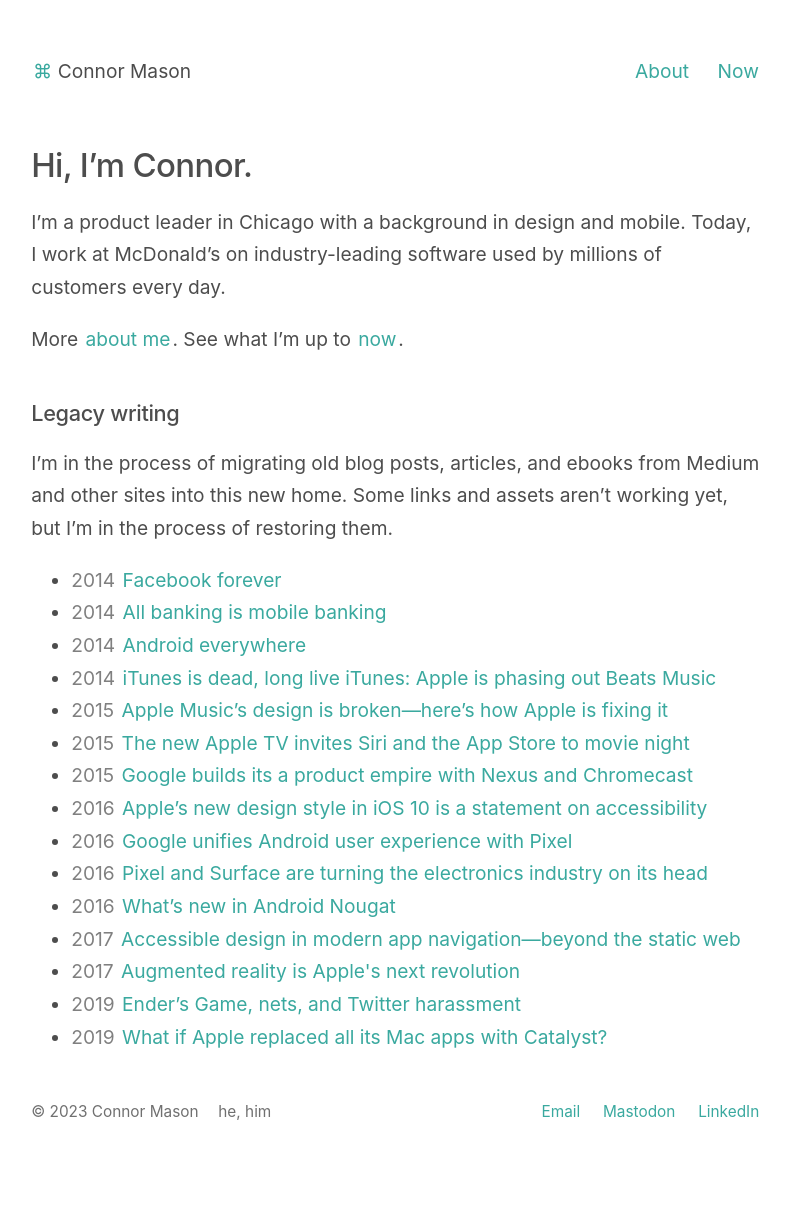
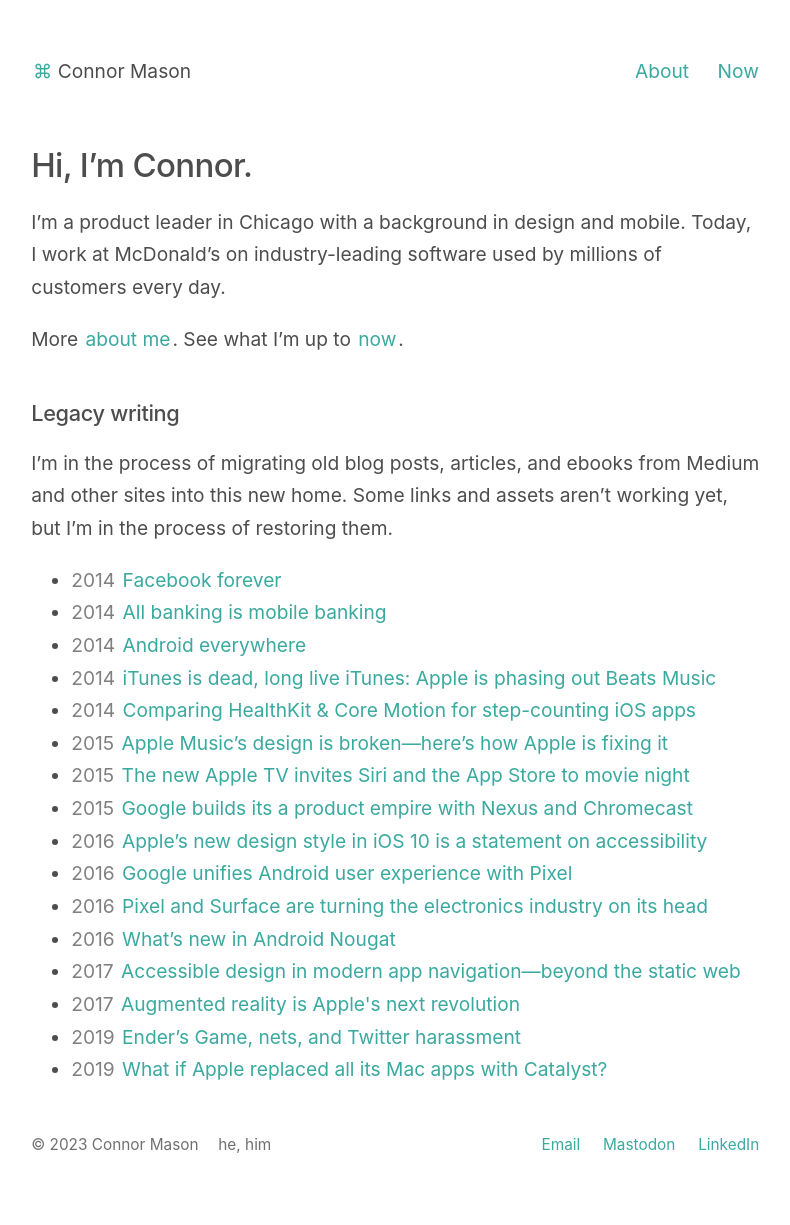
Before and after one commit to conmas/site, a Jekyll site: the page built from _pages/index.md, in a window 1280 px wide. Shown: the whole page, without its empty margins (244-1034 px from the left). Built offline with Jekyll 4.4.1, drawn with Linux system fonts in a browser that asks for light colours; before the commit the page ends 1192 px from its top, so only the background shows below that; some of the changed lines change nothing that is shown.

Commit message:
New content

````diff
--- a/_pages/index.md
+++ b/_pages/index.md
@@ -4,7 +4,6 @@ title: Home
 id: home
 permalink: /
 ---
-
 # Hi, I’m Connor.
 
 I’m a product leader in Chicago with a background in design and mobile. Today, I work at McDonald’s on industry-leading software used by millions of customers every day.
--- /dev/null
+++ b/_posts/2014-11-17-healthkit-core-motion-ios-step-counting.md
@@ -0,0 +1,183 @@
+---
+date: 2014-11-17
+title: Comparing HealthKit & Core Motion for step-counting iOS apps
+---
+![[health-ios-8.png]]
+
+iOS 8 introduced the HealthKit framework and its own Health app to allow users to track and monitor over sixty measurements, including steps, blood pressure, heart rate, and even caffeine consumption. Apple is allowing developers to create applications that request and share health data with the rest of its ecosystem. Apple does its part by sharing measurements the hardware can detect such as steps and distance walked. The barometers in iPhone 6 and iPhone 6 Plus take this a step further by reporting flights of stairs climbed.
+
+Sound familiar? iOS 7 also provided some very similar functionality with the Core Motion framework. The iPhone 5S introduced the M7 motion coprocessor to track, store, and provide incredibly fast access to these statistics in applications. The M8 coprocessor is Apple’s next iteration, which includes the barometer on newer iPhones. The Health app didn’t exist a year ago, but many developers found plenty of creative ways to showcase this data.
+
+Now developers have two options to create step and distance tracking applications: HealthKit and Core Motion. They both provide similar activity data with some caveats. Neither is superior to the other in every aspect, so it’s important for developers to recognize the parameters of the application you would like to build. Later, we will provide some hypothetical use cases for displaying this data and comparing the time it takes the system to supply this data between the two frameworks. The goal of this is to help developers create powerful and efficient applications by choosing the correct framework for their needs.
+
+![[healthkit-apps.png]]
+> Apple's official Health app in iOS 8, third-party fitness app Breeze, and an in-app modal view for apps to request access to HealthKit data.
+
+## HealthKit
+
+If your application utilizes more than just steps, distance, or flights of stairs, you’ll need to use HealthKit to access many more measurements than Core Motion. You simply need to gather a list of measurements you would like to track and request authorization from the user. HealthKit has the benefit of storing health data for an indefinite amount of time. Any app that has been granted access can fetch data ever since a user installed iOS 8 and begun recording data. The M7 & M8 motion coprocessors mentioned earlier started sending their data to HealthKit where they can be viewed in the Health app. Other wearables, like the Jawbone Up or Fitbit products, have the opportunity to write to HealthKit, but not all activity apps and hardware have jumped at the chance to support HealthKit.
+
+Both users and applications have the ability to manipulate data, meaning users themselves have the ability to record or delete their own statistics manually within the Health app. It’s up to applications reading the data to trust the accuracy of the results. The opposite scenario can also occur, if malicious applications record erroneous data into HealthKit—but Apple has secured HealthKit permissions to protect a user and their privacy.[^1] As of iOS 8.1, Health data also is not persisted when a user backs up their phone’s data and restores it at a later date.
+
+## Core Motion
+
+Core Motion acts as a pedometer that can access your steps, distance, and flights of stairs. Since it talks directly to the M7 or M8 motion coprocessor, Core Motion is incredibly fast, but it does have its own limitations. Similar to HealthKit, Core Motion data needs to request permission from the user and cannot be synced across devices. Core Motion also only stores data from the past week, as opposed to HealthKit’s ability to store them for an indefinite amount of time. Although it has many more limitations than HealthKit, Core Motion’s speed in retrieving activity data should not be overlooked.
+
+Each set of APIs provides methods to retrieve data from their respective stores. Core Motion provides a simple API with two types of queries. Apple maintains documentation on the Core Motion Pedometer, [which can be found here](https://developer.apple.com/LIBRARY/ios/documentation/CoreMotion/Reference/CMPedometer_class/index.html#//apple_ref/occ/cl/CMPedometer).
+
+## Types of Queries
+
+One query is a simple data range, where developers specify a start and stop time. Developers receive a `CMPedometer` object in the completion handler that provides access to steps, distance, and flights of stairs data.
+
+```objective-c
+(void)queryPedometerDataFromDate:(NSDate *)start
+						  toDate:(NSDate *)end
+					 withHandler:(CMPedometerHandler)handler;
+```
+
+Core Motion also allows apps to observe steps as the user is walking down the street. If the user moves a few steps, apps will be notified of the update and can update the UI accordingly.
+
+```objective-c
+(void)startPedometerUpdatesFromDate:(NSDate *)start
+                        withHandler:(CMPedometerHandler)handler;
+```
+
+There also is a complementary method developers should call to signify when they wish to stop receiving updates.
+
+```objective-c
+(void)stopPedometerUpdates;
+```
+
+HealthKit provides parallel methods that do nearly the same thing as Core Motion, plus a few extra features. With HealthKit, developers can create a statistics query where they provide a time range, but they also must include one or more health data types. For these examples, we’ll be sticking with steps, but developers have the option to provide any of the 60-plus health data types referenced above. You can also specify the source of a HealthKit query if you want to specifically retrieve data from specific hardware or applications, like the M7 or M8, a Jawbone Up, and more. More information on a HKStatisticsQuery can be found in [Apple’s developer library](https://developer.apple.com/Library/ios/documentation/HealthKit/Reference/HKStatisticsQuery_Class/index.html).
+
+```objective-c
+`(instancetype)initWithQuantityType:(HKQuantityType *)quantityType
+            quantitySamplePredicate:(NSPredicate *)quantitySamplePredicate
+                            options:(HKStatisticsOptions)options
+                         anchorDate:(NSDate *)anchorDate
+                 intervalComponents:(NSDateComponents *)intervalComponents;
+```
+
+HealthKit provides an observer query, which is similar to Core Motion’s method of counting steps as the user is moving while actively using your application. HealthKit also features some advanced querying abilities that Core Motion doesn’t include. One is a Collection Query—rather than providing one statistic for a given time range, collection queries allow for interval components which specify a segment of time to split results. For example, if a developer creates a Collection Query for the past 24 hours in intervals of 30 minutes, they’ll receive a collection object with 48 data points, each containing the step counts within each 30-minute interval of the day. This is very useful to show users when they are most active during the day. Core Motion doesn’t natively include this functionality, but it can be implemented by making multiple calls to the Pedometer with incremental time ranges.
+
+HealthKit also offers a variety of other queries we won’t be covering here—including background observations, source, and correlation queries. For more information on everything HealthKit has to offer, check out [Apple’s documentation here](https://developer.apple.com/Library/ios/documentation/HealthKit/Reference/HealthKit_Framework/index.html#//apple_ref/doc/uid/TP40014707).
+
+## Comparison
+
+#### iPhone 5s<sub>a</sub> steps[^2]
+| Query | Core Motion | HealthKit | Steps |
+| ---- | ---- | ---- | ---- |
+| 1 hour | 0.001479 | 0.12345 | 636 |
+| 1 day | 0.001495 | 0.15778 | 12,108 |
+| 7 days | 0.001432 | 0.284386 | 55,672 |
+| 14 days |  | 0.480623 | 117,631 |
+| 30 days |  | 0.764683 | 231,245 |
+#### iPhone 5s<sub>a</sub> intervals[^2]
+| Query | Core Motion | HealthKit | Intervals |
+| ---- | ---- | ---- | ---- |
+| Each hour for past day | 0.033564 | 2.502082 | 24 |
+| Each half hour for past day | 0.059479 | 4.648873 | 48 |
+| Each hour for past week | 0.38212 | 17.774078 | 168 |
+| Each hour for past two weeks |  | 38.137488 | 336 |
+| Each hour for past three weeks |  | 58.742764 | 504 |
+We’ve already discussed the feature limitations of each framework, and now let’s get to comparing the optimization.  For these tests we are going to assume our example application is only referencing steps data. We know both HealthKit and Core Motion have the ability to report this data. We tested Core Motion and HealthKit performance on six different devices, including iPhone 5s, iPhone 6, and iPhone 6 Plus. Some of the devices tested have been used regularly since the debut of iOS 8, while some were either recently purchased or have not moved around enough to record many steps.
+#### iPhone 5s<sub>b</sub> steps[^2]
+| Query | Core Motion | HealthKit | Steps |
+| ---- | ---- | ---- | ---- |
+| 1 hour | 0.001468 | 0.573899 | 394 |
+| 1 day | 0.001511 | 0.32365 | 6,524 |
+| 7 days | 0.001468 | 0.46644 | 50,579 |
+| 14 days |  | 0.595634 | 142,107 |
+| 30 days |  | 0.96693 | 258,878 |
+#### iPhone 5s<sub>b</sub> intervals[^2]
+| Query | Core Motion | HealthKit | Intervals |
+| ---- | ---- | ---- | ---- |
+| Each hour for past day | 0.032579 | 3.077825 | 24 |
+| Each half hour for past day | 0.050431 | 5.742032 | 48 |
+| Each hour for past week | 0.165465 | 20.303977 | 168 |
+| Each hour for past two weeks |  | 41.773169 | 336 |
+| Each hour for past three weeks |  | 66.604945 | 504 |
+Right off the bat, experiments showed Apple’s Health app struggling to provide step information on its own reported data when users tap “Show All Data.” While this feature worked great at the release of iOS 8, it seems to be getting bogged down weeks later by the immense amount of data its aggregates every day from the motion coprocessors. After some occasional delays, the Health app displays data in quantities of around 8 or so steps. For users who walk an average of 10,000 steps per day, their phones would add 1,250 records daily.  Apple’s Health and HealthKit database is going to eventually become enormous and unwieldy. This could provide a disappointing experience, and calls into question how Apple intends to address this performance bottleneck in the long term.
+#### iPhone 6<sub>a</sub> steps[^2]
+| Query | Core Motion | HealthKit | Steps |
+| ---- | ---- | ---- | ---- |
+| 1 hour | 0.001192 | 0.013739 | 444 |
+| 1 day | 0.001197 | 0.19086 | 3,099 |
+| 7 days | 0.001205 | 0.057164 | 23,862 |
+| 14 days |  | 0.068357 | 28,853 |
+| 30 days |  | 0.06858 | 28,853 |
+#### iPhone 6<sub>a</sub> intervals[^2]
+| Query | Core Motion | HealthKit | Intervals |
+| ---- | ---- | ---- | ---- |
+| Each hour for past day | 0.024825 | 0.197022 | 24 |
+| Each half hour for past day | 0.049744 | 0.427403 | 48 |
+| Each hour for past week | 0.133259 | 1.467782 | 168 |
+| Each hour for past two weeks |  | 1.918581 | 336 |
+| Each hour for past three weeks |  | 1.944056 | 504 |
+### App reporting steps from time A to time B
+
+For our first test, we wanted to grab the step counts of various periods of time ranging from one hour to one month. Core Motion can’t be compared on time periods longer than a month since that data is only reliably stored for a week in the M7 or M8 coprocessors. With Core Motion, we found the results turned out to be linear. Adjusting the time range didn’t impact the amount of time the query took to complete. (Each test was run 100 times each per device, and the results were averaged.) While each device varied, all queries within the same device returned at about the same rate.
+#### iPhone 6<sub>b</sub> steps[^2]
+| Query | Core Motion | HealthKit | Steps |
+| ---- | ---- | ---- | ---- |
+| 1 hour | 0.006365 | 0.041661 | 0 |
+| 1 day | 0.001179 | 0.014488 | 0 |
+| 7 days | 0.013851 | 0.013851 | 4,194 |
+| 14 days |  | 0.027277 | 14,179 |
+| 30 days |  | 0.036817 | 22,340 |
+#### iPhone 6<sub>b</sub> intervals[^2]
+| Query | Core Motion | HealthKit | Intervals |
+| ---- | ---- | ---- | ---- |
+| Each hour for past day | 0.039667 | 0.019241 | 24 |
+| Each half hour for past day | 0.043968 | 0.024438 | 48 |
+| Each hour for past week | 0.136271 | 0.293952 | 168 |
+| Each hour for past two weeks |  | 1.06174 | 336 |
+| Each hour for past three weeks |  | 1.512367 | 504 |
+With HealthKit, we used a statistics query to gather steps data. We also had the additional ability to query for data older than a week, since HealthKit conveniently stores this for apps and users. The further back we went, the longer it took to fetch data—unlike Core Motion. In addition, we noted that the more steps the device had recorded, the longer the query took to return. Core Motion has a clear advantage in fetching data in this instance, provided your query takes place within the past week. Otherwise, developers have no choice but to use HealthKit.
+#### iPhone 6 Plus<sub>a</sub> steps[^2]
+| Query | Core Motion | HealthKit | Steps |
+| ---- | ---- | ---- | ---- |
+| 1 hour | 0.00412 | 0.284788 | 813 |
+| 1 day | 0.004061 | 0.288742 | 4,284 |
+| 7 days | 0.004082 | 0.482065 | 27,699 |
+| 14 days |  | 0.74191 | 61,231 |
+| 30 days |  | 1.162 | 129,302 |
+#### iPhone 6 Plus<sub>b</sub> intervals[^2]
+| Query | Core Motion | HealthKit | Intervals |
+| ---- | ---- | ---- | ---- |
+| Each hour for past day | 0.07741 | 3.030514 | 24 |
+| Each half hour for past day | 0.141804 | 5.345721 | 48 |
+| Each hour for past week | 0.408495 | 21.660802 | 168 |
+| Each hour for past two weeks |  | 31.977657 | 336 |
+| Each hour for past three weeks |  | 70.993917 | 504 |
+### App reporting steps from time A to time B, broken into quantities of C time intervals
+
+Next, we experimented by asking the frameworks to retrieve step amounts between a range, while also breaking them down into interval amounts. This would allow a developer to create an application to track step counts every 30 minutes for the previous day. Core Motion doesn’t include methods for this out of the box, but developers can create their own logic to break up a time period into segments and query the motion coprocessor for this range. In the example referenced above, we queried Core Motion 48 times to retrieve every 30-minute interval in a 24 hour period. With these queries, we started to notice a slowdown, but the results still return quickly enough for the user interface to respond smoothly.
+#### iPhone 6 Plus<sub>b</sub> steps[^2]
+| Query | Core Motion | HealthKit | Steps |
+| ---- | ---- | ---- | ---- |
+| 1 hour | 0.001239 | 0.024614 | 134 |
+| 1 day | 0.001268 | 0.026442 | 1,511 |
+| 7 days | 0.00125 | 0.043663 | 19,111 |
+| 14 days |  | 0.05139 | 26,256 |
+| 30 days |  | 0.081151 | 47,603 |
+#### iPhone 6 Plus<sub>b</sub> intervals[^2]
+| Query | Core Motion | HealthKit | Intervals |
+| ---- | ---- | ---- | ---- |
+| Each hour for past day | 0.032863 | 0.184344 | 24 |
+| Each half hour for past day | 0.045486 | 0.338826 | 48 |
+| Each hour for past week | 0.13381 | 1.335923 | 168 |
+| Each hour for past two weeks |  | 2.698321 | 336 |
+| Each hour for past three weeks |  | 4.199490 | 504 |
+HealthKit has built-in support to make this type of query with `HKStatisticsCollectionQueries`. This is where we started to notice a more dramatic delay in the results returned. This kind of behavior cannot be avoided, so developers need to be careful when refining their queries and updating the interface. Some of our advanced HealthKit queries took over a minute on certain devices—the user experience would be severely degraded by a blocked user interface for this length of time.
+
+One interesting piece of information we found is that the less time a device has been using iOS 8 and storing health data, the quicker HealthKit responds. This matches up with the slowdown of Apple’s Health app mentioned earlier. The iPhone 6<sub>b</sub> was a new device that had only been in use for two weeks. The iPhone 6 Plus<sub>a</sub> and iPhone 6<sub>b</sub> were devices that have not been used often. In contrast, both iPhones 5s and the iPhone 6<sub>a</sub> were used nearly every day since the release of iOS 8, and the slowdown in fetching data became drastic.
+
+## Conclusion
+
+HealthKit is a powerful framework, but may not always be the best choice in all scenarios. When tracking anything aside from steps, distance, or stairs, developers will need to use HealthKit. For measuring any of those three items from the M7 or M8 coprocessor, Core Motion is the optimal route—unless developers want to specifically use another data source, connect to a wearable device, or access data older than seven days. The processor will always be lightning quick compared to accessing the Health datastore. The performance of more complicated HealthKit queries can drastically change the performance of an application. This is critical for developers, who would never want this performance to effect the user experience. Steps is a unique health data type—it’s unlikely that anything else in HealthKit will come close to storing the same number of records. By understanding the performance differences and implications of HealthKit and Core Motion, developers can optimize their apps for the best and worst case scenarios to create the greatest experience for everyone.
+
+> This post was written in partnership with [Sean Samocki](http://www.runningincode.com) and originally published on [punchkick.com](https://www.punchkick.com/blog/2014/11/17/using-healthkit-core-motion-optimize-ios-step-counters).
+
+[^1]: Unfortunately, the Health app and HealthKit API are not available on iPads quite yet. For this reason, there is no supported functionality to sync data across devices.
+[^2]: Query durations shown in seconds.
````
Also changed, not shown: .obsidian/workspace.json, assets/health-ios-8.png (added), assets/healthkit-apps.png (added).
